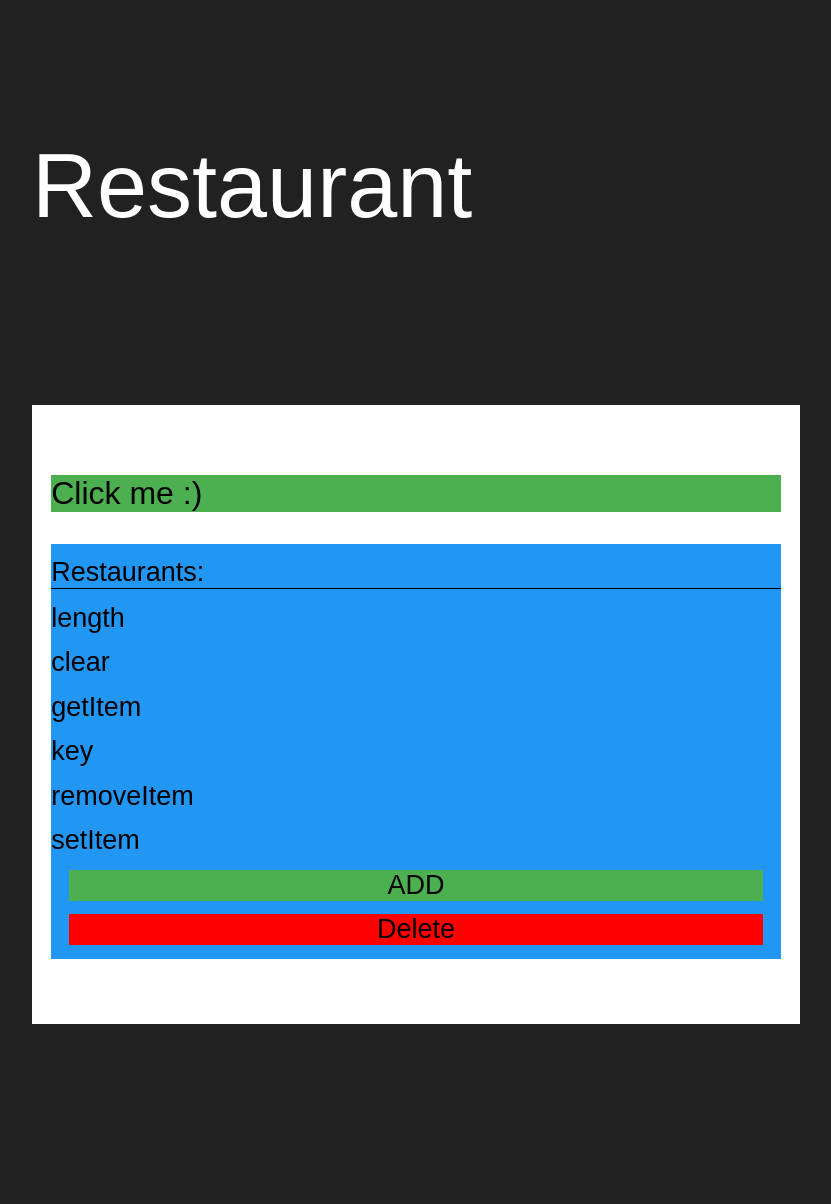
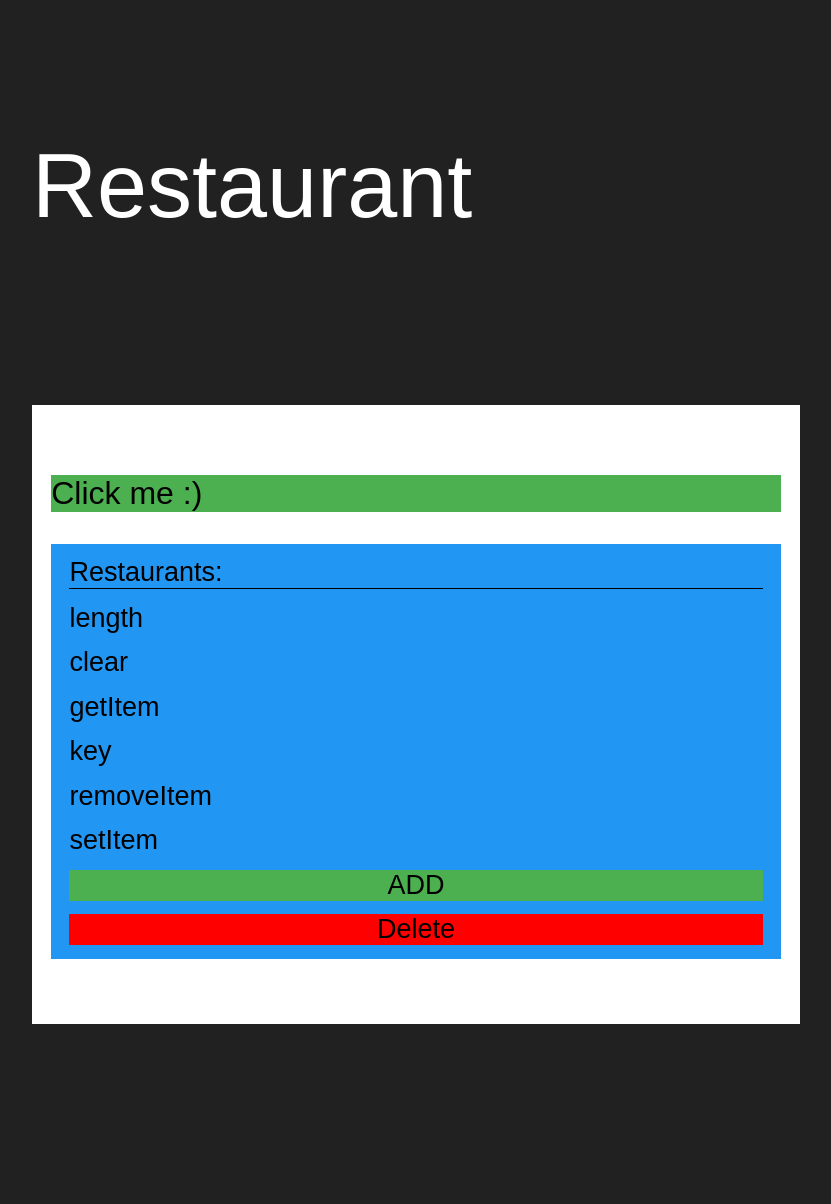
Before and after one commit to wenyuzhao/wenyuzhao.github.io, a Jekyll site: the page built from restaurant.html, in a window 1280 px wide. Shown: the whole page, without its empty margins (224-1055 px from the left). Built offline with Jekyll 4.4.1, drawn with Linux system fonts in a browser that asks for light colours; Markdown is read by kramdown in place of the engine named in the settings.

Commit message:
Update restaurant.html

```diff
--- a/restaurant.html
+++ b/restaurant.html
@@ -36,9 +36,9 @@ layout: default
     .item {
         position: relative;
         display: block;
-        margin-left: 0;
-        margin-right: 0;
-        width: auto;
+        margin-left: auto;
+        margin-right: auto;
+        width: 95%;
         margin-top: 0.5em;
         margin-bottom: 0.5em;
         background: #2196F3;
```
